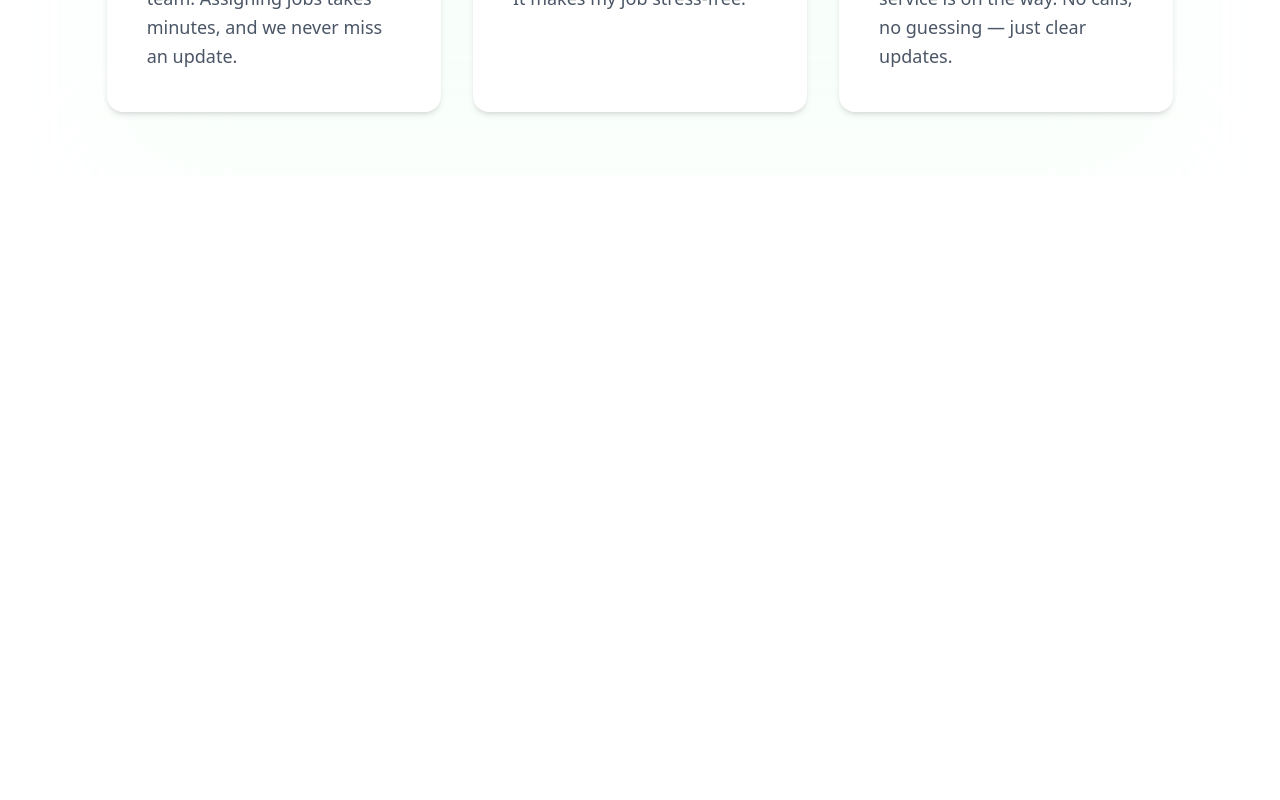
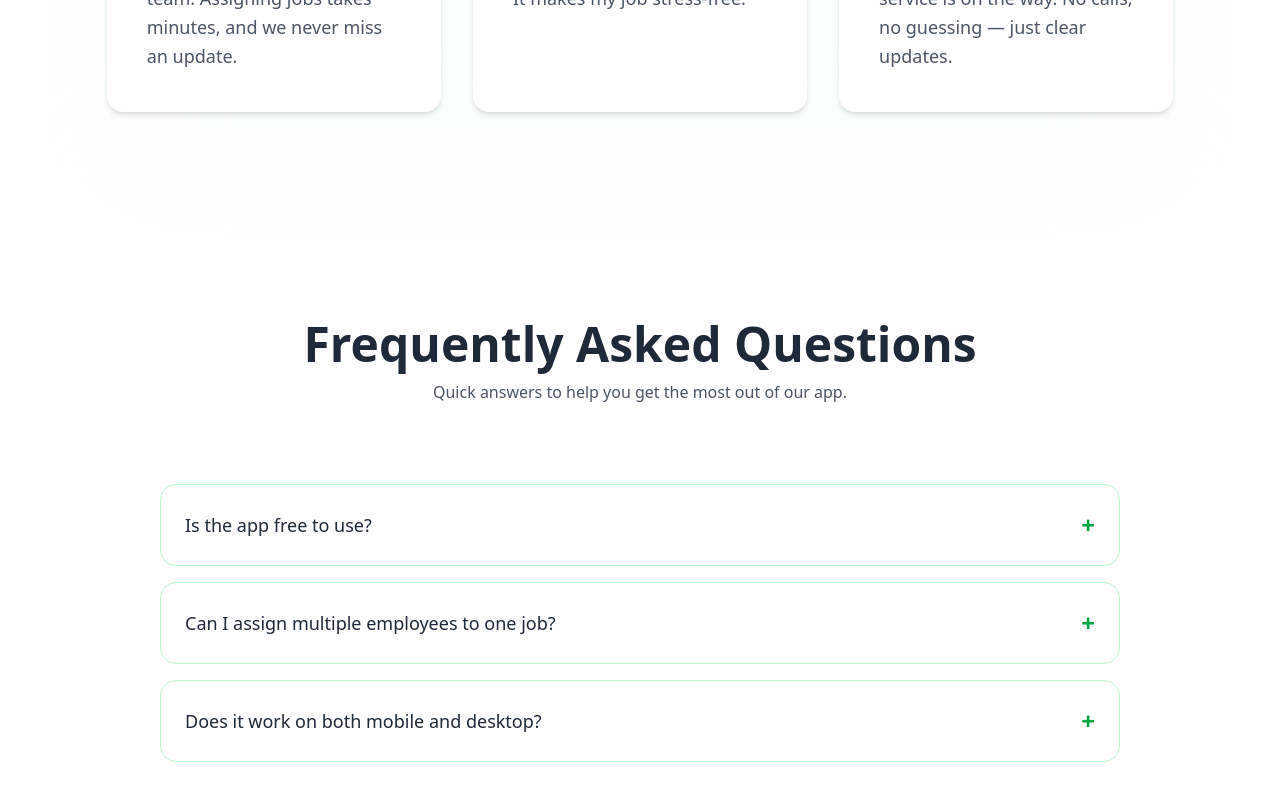
Before and after one commit to ahshasib/smart-app, a React (Vite) app: page / in a window 1280 px wide. Shown: the part 3670-4470 px from the top of the page. Before the commit the page ends 3846 px from the top, so only its background shows below. Built offline with nearby package versions, Linux system fonts and the light colour scheme; no server answers.

Commit message:
added FAQ section

```diff
--- a/src/component/FAQ.jsx
+++ b/src/component/FAQ.jsx
@@ -0,0 +1,73 @@
+import React, { useState } from "react";
+
+const FAQ = () => {
+  const faqs = [
+    {
+      question: "Is the app free to use?",
+      answer:
+        "Yes! We offer a free plan for individuals and small teams. Paid plans unlock more features for scaling businesses.",
+    },
+    {
+      question: "Can I assign multiple employees to one job?",
+      answer:
+        "Yes, you can assign multiple employees to a single job for better collaboration and task management.",
+    },
+    {
+      question: "Does it work on both mobile and desktop?",
+      answer:
+        "Absolutely! The app is fully responsive and works seamlessly on both mobile and desktop devices.",
+    },
+  ];
+
+  const [openIndex, setOpenIndex] = useState(null);
+
+  const toggleFAQ = (index) => {
+    setOpenIndex(openIndex === index ? null : index);
+  };
+
+  return (
+    <div className="w-11/12 md:w-9/12 mx-auto py-12 mt-24">
+      {/* Title Section */}
+      <div className="text-center mb-10">
+        <h2 className="text-3xl md:text-5xl font-bold text-gray-800">
+          Frequently Asked Questions
+        </h2>
+        <p className="text-gray-600 mt-3">
+          Quick answers to help you get the most out of our app.
+        </p>
+      </div>
+
+      {/* Accordion Section */}
+      <div className="space-y-4 mt-20">
+        {faqs.map((faq, index) => (
+          <div
+            key={index}
+            className={`border border-green-200 rounded-2xl p-6 transition-all duration-300 ${
+              openIndex === index ? "bg-green-50 border-green-300" : ""
+            }`}
+          >
+            <button
+              className="flex justify-between items-center w-full text-left text-lg font-medium text-gray-800 cursor-pointer"
+              onClick={() => toggleFAQ(index)}
+            >
+              {faq.question}
+              <span className="ml-2 text-2xl font-bold text-green-600">
+                {openIndex === index ? "−" : "+"}
+              </span>
+            </button>
+
+            <div
+              className={`overflow-hidden transition-all duration-500 ease-in-out ${
+                openIndex === index ? "max-h-40 mt-3" : "max-h-0"
+              }`}
+            >
+              <p className="text-gray-600">{faq.answer}</p>
+            </div>
+          </div>
+        ))}
+      </div>
+    </div>
+  );
+};
+
+export default FAQ;
--- a/src/pages/Home.jsx
+++ b/src/pages/Home.jsx
@@ -6,6 +6,7 @@ import HeroSection from '../component/HeroSection'
 import Features from '../component/Features'
 import ServiceSection from '../component/ServiceSection'
 import UserTestimonials from '../component/UserTestimonials'
+import FAQ from '../component/FAQ'
 
 const Home = () => {
     return (
@@ -30,6 +31,7 @@ const Home = () => {
                 <Features></Features>
                 <ServiceSection></ServiceSection>
                 <UserTestimonials></UserTestimonials>
+                <FAQ></FAQ>
             </main>
 
 
```
